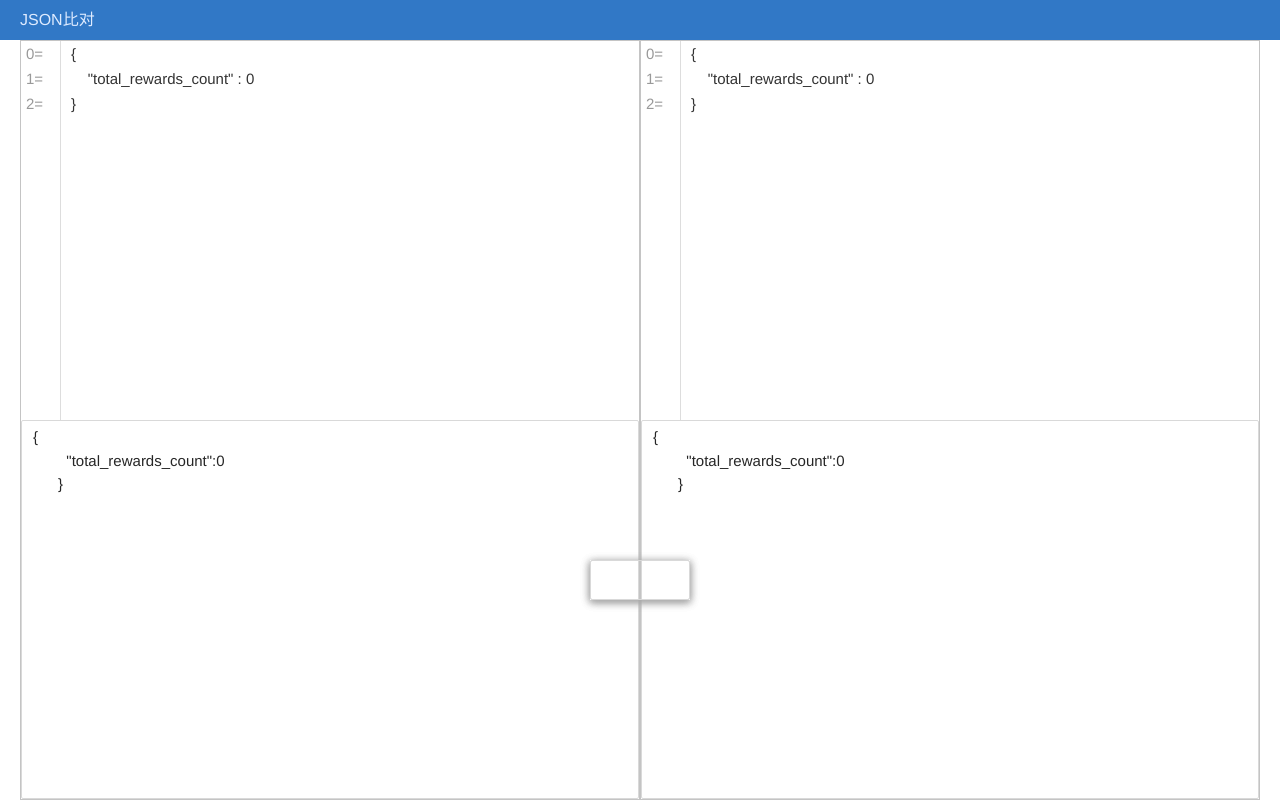
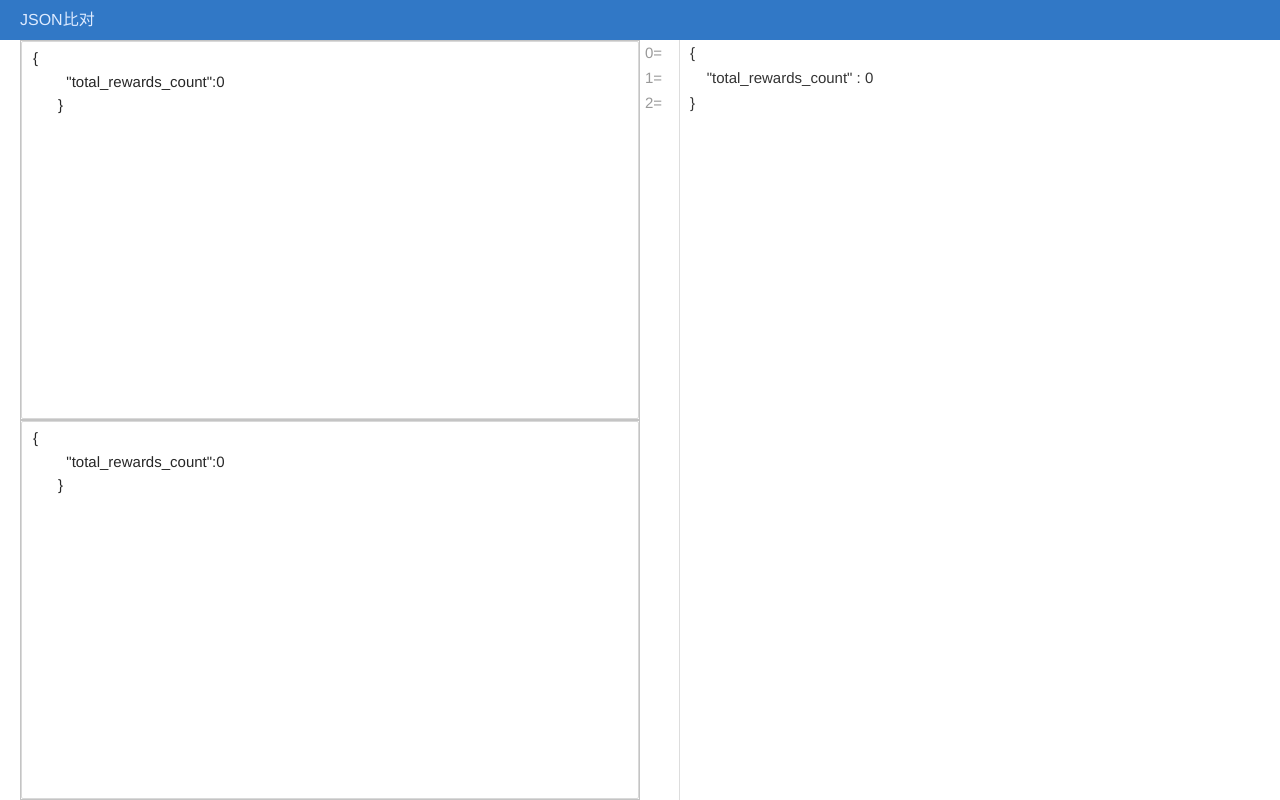
Before and after one commit to lxw15337674/json-comapre, a React app: page / in a window 1280 px wide. Built offline with nearby package versions, Linux system fonts and the light colour scheme; the HTML template or start-up script is replaced by a standard one.

Commit message:
调整布局

```diff
--- a/configs/webpack/common.js
+++ b/configs/webpack/common.js
@@ -7,7 +7,7 @@ module.exports = {
   resolve: {
     extensions: ['.ts', '.tsx', '.js', '.jsx'],
     alias: {
-      '@src': resolve('src'),
+      '@': resolve('src'),
       '@component': resolve('src/component'),
       '@pages': resolve('src/pages'),
       '@utils': resolve('src/utils'),
--- a/src/pages/Content/JsonSpace/utils.tsx
+++ b/src/common/utils/utils.tsx
@@ -50,3 +50,18 @@ export const serializeObject = (obj: Object): Item[] => {
   }
   return list;
 };
+
+// 判断是否为json
+export const isJSON = (str: string): boolean => {
+  try {
+    var obj = JSON.parse(str);
+    if (typeof obj === 'object' && obj) {
+      return true;
+    } else {
+      return false;
+    }
+  } catch (e) {
+    console.log('error：' + str + '!!!' + e);
+    return false;
+  }
+};
--- /dev/null
+++ b/src/pages/Content/DiffOut/index.tsx
@@ -0,0 +1,60 @@
+import React, { useMemo, useState } from 'react';
+import compare from './compare';
+import { JsonContainer, LineStatus, NumberLineContainer, ViewLine } from './styled';
+interface Props {
+  value: string;
+  compareValue?: string;
+}
+const DiffOut = ({ value, compareValue }: Props) => {
+  const [isJson, setIsJson] = useState(true);
+
+  const sourceObj = useMemo((): object => {
+    let result = {};
+    try {
+      result = JSON.parse(value);
+      setIsJson(true);
+      return result;
+    } catch (e) {
+      setIsJson(false);
+      return result;
+    }
+  }, [value, isJson]);
+  const compareObj = useMemo((): object => {
+    if (!isJson) {
+      return {};
+    }
+    try {
+      return JSON.parse(compareValue);
+    } catch (e) {
+      return {};
+    }
+  }, [compareValue, isJson]);
+  const [comparedJson, lineResult] = useMemo(() => {
+    return compare(sourceObj, compareObj);
+  }, [sourceObj, compareObj]);
+  return (
+    <>
+      {' '}
+      <NumberLineContainer>
+        {lineResult.map((status, index) => {
+          return (
+            <LineStatus status={status} key={index}>
+              {index}
+              {status}
+            </LineStatus>
+          );
+        })}
+      </NumberLineContainer>
+      <JsonContainer>
+        {comparedJson.map((item, index) => {
+          return (
+            <ViewLine status={lineResult[index]} key={index}>
+              {item}
+            </ViewLine>
+          );
+        })}
+      </JsonContainer>
+    </>
+  );
+};
+export default DiffOut;
--- a/src/pages/Content/JsonSpace/index.tsx
+++ b/src/pages/Content/JsonSpace/index.tsx
@@ -1,79 +1,27 @@
-import React, { useMemo, useState } from 'react';
-import {
-  HalfHightDiv,
-  JsonContainer,
-  LineStatus,
-  NumberLineContainer,
-  StyledContainer,
-  StyledInputDiv,
-  ViewLine,
-} from './styled';
+import React, { useState } from 'react';
+import { StyledContainer } from './styled';
 import { Input } from 'antd';
-import compare from './compare';
+import { isJSON } from '@/common/utils/utils';
+
 const { TextArea } = Input;
 interface Props {
   value: string;
-  compareValue?: string;
   setValue: (value: React.SetStateAction<string>) => void;
 }
 
-const CodeContainer = ({ value, compareValue, setValue }: Props) => {
+const CodeContainer = ({ value, setValue }: Props) => {
   const [isJson, setIsJson] = useState(true);
   const onInput = (e) => {
-    setValue(e.target.value);
+    setIsJson(isJSON(e.target.value));
+    if (isJson) {
+      setValue(e.target.value);
+    } else {
+      setValue('');
+    }
   };
-  const [keyWords, setKeyWords] = useState('');
-  const sourceObj = useMemo((): object => {
-    let result = {};
-    try {
-      result = JSON.parse(value);
-      setIsJson(true);
-      return result;
-    } catch (e) {
-      setIsJson(false);
-      return result;
-    }
-  }, [value, isJson]);
-  const compareObj = useMemo((): object => {
-    if (!isJson) {
-      return {};
-    }
-    try {
-      return JSON.parse(compareValue);
-    } catch (e) {
-      return {};
-    }
-  }, [compareValue, isJson]);
-  const [comparedJson, lineResult] = useMemo(() => {
-    return compare(sourceObj, compareObj);
-  }, [sourceObj, compareObj]);
   return (
     <StyledContainer isJson={isJson}>
-      <HalfHightDiv>
-        <NumberLineContainer>
-          {lineResult.map((status, index) => {
-            return (
-              <LineStatus status={status} key={index}>
-                {index}
-                {status}
-              </LineStatus>
-            );
-          })}
-        </NumberLineContainer>
-        <JsonContainer>
-          {comparedJson.map((item, index) => {
-            return (
-              <ViewLine status={lineResult[index]} key={index}>
-                {item}
-              </ViewLine>
-            );
-          })}
-        </JsonContainer>
-      </HalfHightDiv>
-      <StyledInputDiv>
-        <Input value={keyWords} onChange={(e) => setKeyWords(e.target.value)}></Input>
-      </StyledInputDiv>
-      <TextArea value={value} onChange={onInput}></TextArea>
+      <TextArea defaultValue={value} onChange={onInput}></TextArea>
     </StyledContainer>
   );
 };
--- /dev/null
+++ b/src/pages/Content/JsonSpace/styled.ts
@@ -0,0 +1,27 @@
+import styled, { css } from 'styled-components';
+
+export const StyledContainer = styled.div<{ isJson: boolean }>`
+  height: 50%;
+  width: 100%;
+  border: 1px solid #c4c4c4;
+  box-sizing: border-box;
+  position: relative;
+  overflow: auto;
+  .ant-input {
+    height: 100%;
+    overflow: scroll;
+    display: block;
+    position: absolute;
+    background-color: transparent;
+    font-size: 15px;
+    resize: none;
+    will-change: transform;
+    width: 100%;
+    box-sizing: border-box;
+    ${(props) =>
+      !props.isJson &&
+      css`
+        color: red;
+      `}
+  }
+`;
--- a/src/pages/Content/index.tsx
+++ b/src/pages/Content/index.tsx
@@ -1,21 +1,23 @@
 import React, { useContext, useState } from 'react';
 import JsonSpace from './JsonSpace';
-import { Container } from './styled';
+import { Container, InputView } from './styled';
 import Context from '@pages/state';
+import DiffOut from './DiffOut';
 const Content = () => {
   const { state, dispatch } = useContext(Context);
   return (
     <Container>
+      <InputView>
         <JsonSpace
           value={state.sourceJson}
-        compareValue={state.compareJson}
           setValue={(value) => dispatch({ type: 'setSourceJson', sourceJson: value })}
         ></JsonSpace>
         <JsonSpace
           value={state.compareJson}
-        compareValue={state.sourceJson}
           setValue={(value) => dispatch({ type: 'setCompareJson', compareJson: value })}
         ></JsonSpace>
+      </InputView>
+      <DiffOut value={state.sourceJson} compareValue={state.compareJson}></DiffOut>
     </Container>
   );
 };
--- a/src/pages/Content/styled.tsx
+++ b/src/pages/Content/styled.tsx
@@ -6,3 +6,7 @@ export const Container = styled('div')`
   width: 100%;
   padding: 0 20px;
 `;
+
+export const InputView = styled('div')`
+  width: 50%;
+`;
```
Also changed, not shown: src/pages/Content/DiffOut/compare.tsx (renamed from src/pages/Content/JsonSpace/compare.tsx, +1 -17 lines), src/pages/Content/DiffOut/interface.tsx (renamed from src/pages/Content/JsonSpace/interface.tsx), src/pages/Content/DiffOut/styled.tsx (renamed from src/pages/Content/JsonSpace/styled.tsx). Lines whose indentation alone changed are shown as unchanged.
